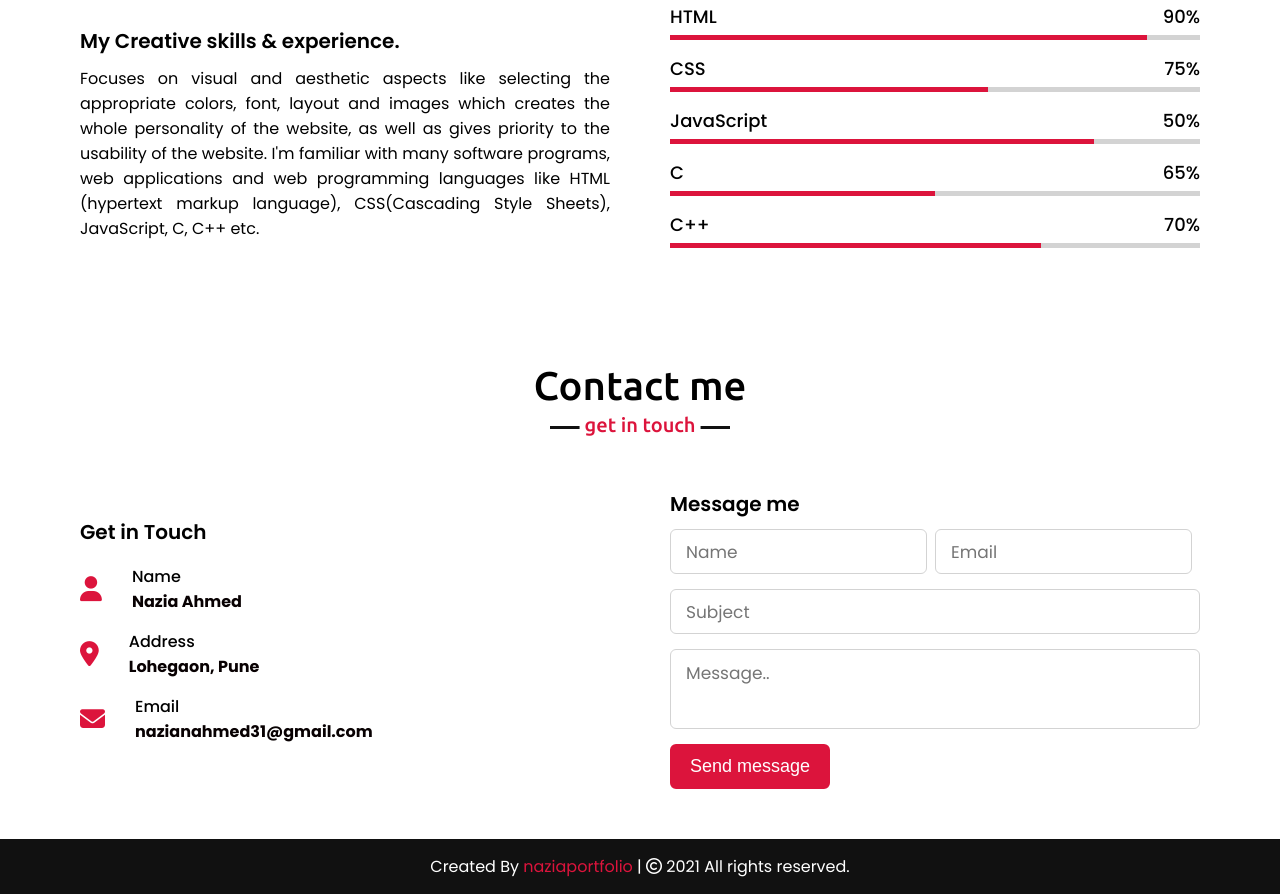
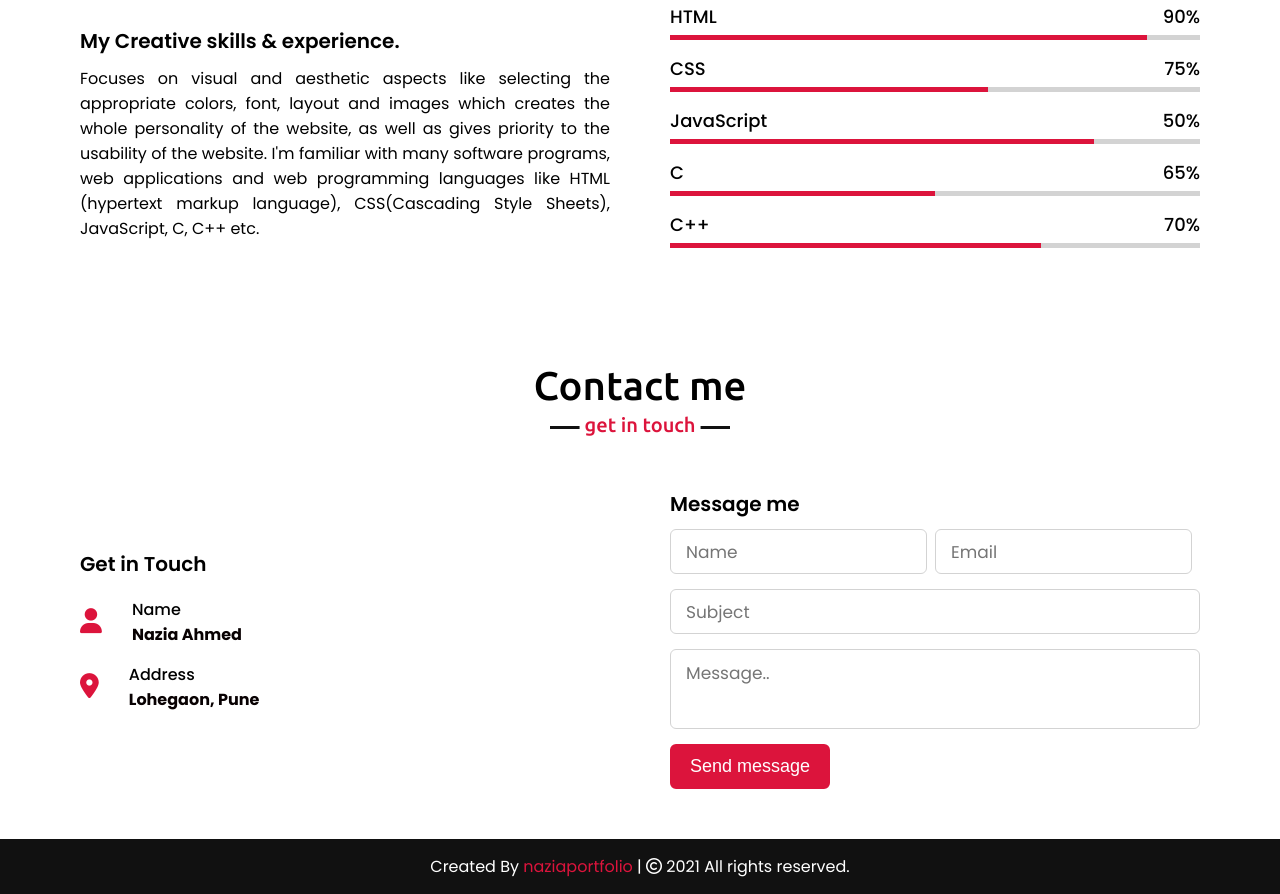
Before and after one commit to naziaahmed31/naziaahmedportfolio, a plain HTML site: page index.html in a window 1280 px wide. Shown: the part 2242-3136 px from the top of the page. Drawn offline with nearby package versions, Linux system fonts and the light colour scheme.

Commit message:
Update index.html

```diff
--- a/index.html
+++ b/index.html
@@ -99,7 +99,7 @@
               documentation.Gather and refine specifications and requirements
               based on technical needs.
             </p>
-            <a target="_blank" href="img/Nazia_Ahmed.pdf">Download CV</a>
+            <a href="#">Download CV</a>
           </div>
         </div>
       </div>
@@ -242,13 +242,7 @@
                   <div class="sub-title" id="myanimation4"><strong>Lohegaon, Pune</strong></div>
                 </div>
               </div>
-              <div class="row">
-                <i class="fas fa-envelope" id="myanimation2" ></i>
-                <div class="info">
-                  <div class="head">Email</div>
-                  <div class="sub-title" id="myanimation4"><strong>nazianahmed31@gmail.com</strong></div>
-                </div>
-              </div>
+
             </div>
           </div>
           <div class="column right">
```
